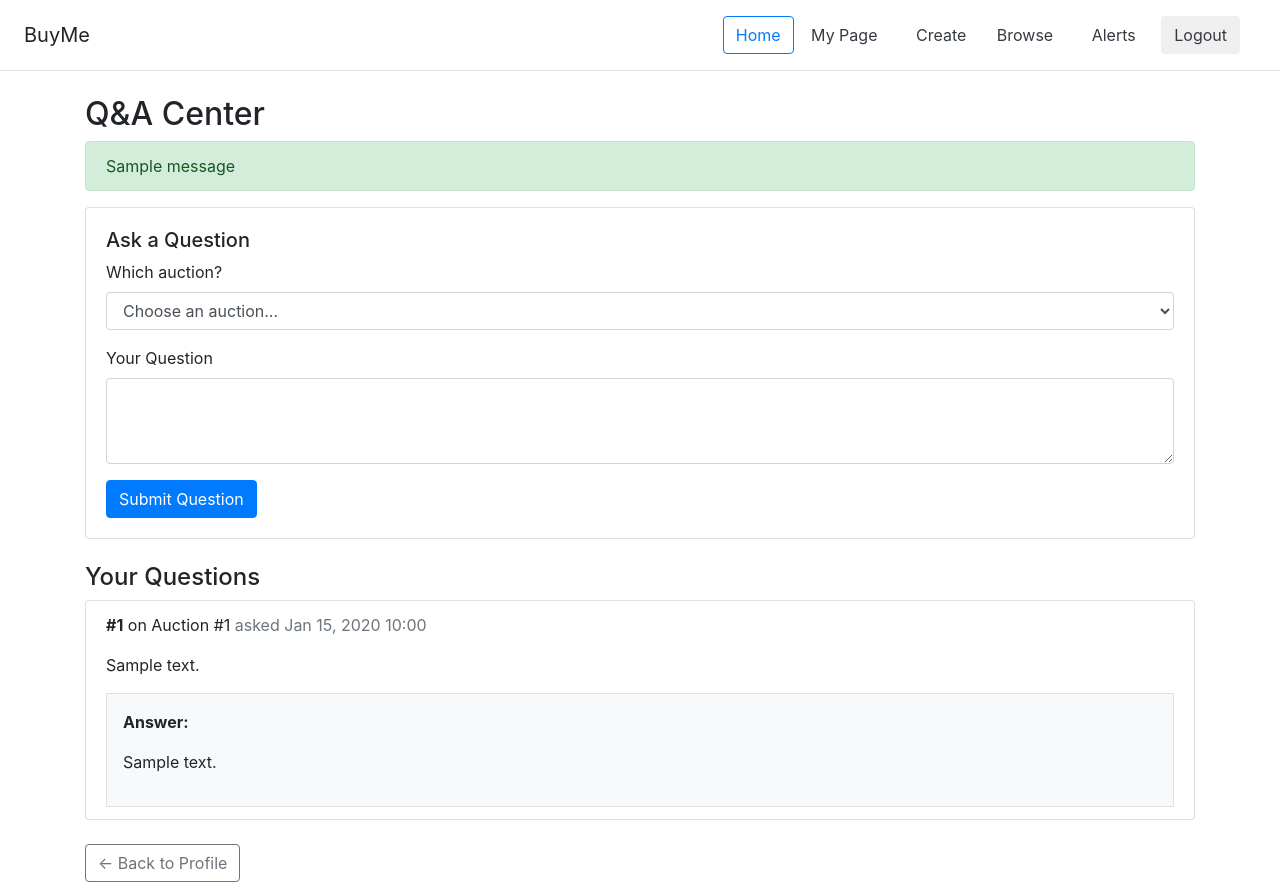
After one commit to Kjets22/dp_project, a Flask app: page /qna in a window 1280 px wide. The commit adds this page. Run offline with Flask 3, Linux system fonts and the light colour scheme; a user stored in the database is signed in; tables that the repository leaves empty hold one stand-in row (values such as "Sample post"); one stand-in notice (Sample message) is shown; some libraries are stand-ins or nearby versions.

Commit message:
feat: qna

```diff
--- a/app/__init__.py
+++ b/app/__init__.py
@@ -435,14 +435,35 @@ def create_app():
     @rep_required
     def answer_question(q_id):
         q = Question.query.get_or_404(q_id)
-        data = request.get_json(force=True)
-        ans = data.get('answer')
+
+        # First try to pull from form data (your HTML form)
+        ans = request.form.get('answer', '').strip()
+
+        # If not in form, try JSON payload
         if not ans:
-            return jsonify(error="answer required"), 400
-        q.answer      = ans
-        q.answered_at = datetime.utcnow()
+            data = request.get_json(silent=True) or {}
+            ans = (data.get('answer') or '').strip()
+
+        if not ans:
+            # If this was an API call, return JSON error
+            if request.is_json:
+                return jsonify(error="answer required"), 400
+            # Otherwise flash & redirect back to rep dashboard
+            flash("Please enter an answer before submitting.", "danger")
+            return redirect(url_for('rep_detail', id=current_user.id))
+
+        # Save the answer
+        q.answer_text     = ans
+        q.answered_by_id  = current_user.id
+        q.answered_at     = datetime.utcnow()
         db.session.commit()
-        return jsonify(message="answered", answered_at=q.answered_at.isoformat()), 200
+
+        # Respond appropriately
+        if request.is_json:
+            return jsonify(message="answered", answered_at=q.answered_at.isoformat()), 200
+
+        flash("Your reply has been posted.", "success")
+        return redirect(url_for('rep_detail', id=current_user.id))
 
     from app.models import User, Category, Item, Auction, Bid, Alert, Question
 
@@ -1229,26 +1250,24 @@ def create_app():
             User.is_admin == False
         ).all()
 
-        # 2) All bids (so you can remove illegal ones)
         bids = Bid.query.order_by(Bid.timestamp.desc()).all()
-
-        # 3) All auctions (so you can remove illegal ones)
         auctions = Auction.query.order_by(Auction.start_time.desc()).all()
 
-        #TODO: make questions available
-        # # 4) All user‐submitted questions (and replies)
-        # #    You’ll need a Question (and maybe Answer) model for this.
-        # from app.models import Question, Answer  # adjust if your models differ
-        # questions = Question.query.order_by(Question.created_at.desc()).all()
+        from app.models import Question
+        questions = (
+            Question.query
+                    .order_by(Question.created_at.desc())
+                    .all()
+        )
 
         return render_template(
             'rep/detail.html',
             users=users,
             bids=bids,
             auctions=auctions,
-            questions=None
-            # questions=questions
+            questions=questions
         )
+
     @app.route('/rep/edit_user/<string:username>', methods=['GET','POST'])
     @rep_required
     def rep_edit_user(username):
@@ -1303,7 +1322,40 @@ def create_app():
         auc = Auction.query.get_or_404(auction_id)
         db.session.delete(auc)
         db.session.commit()
-        flash(f"Auction {auction_id} removed", "info")
         return redirect(url_for('rep_detail', id=current_user.id))
+    @app.route('/qna', methods=['GET','POST'])
+    @login_required
+    def qna():
+        auctions = (
+            Auction.query
+                   .join(Bid, Bid.auction_id == Auction.id)
+                   .filter(Bid.bidder_id == current_user.id)
+                   .distinct()
+                   .order_by(Auction.id.desc())
+                   .all()
+        )
 
+        if request.method == 'POST':
+            auction_id = request.form.get('auction_id', type=int)
+            text       = request.form.get('question', '').strip()
+            if not auction_id or not text:
+                flash('Please select an auction and enter a question.', 'danger')
+                return redirect(url_for('qna'))
+            Auction.query.get_or_404(auction_id)
+            q = Question(
+                auction_id   = auction_id,
+                user_id      = current_user.id,
+                question_text= text
+            )
+            db.session.add(q)
+            db.session.commit()
+            return redirect(url_for('qna'))
+
+        questions = (
+            Question.query
+                    .filter_by(user_id=current_user.id)
+                    .order_by(Question.created_at.desc())
+                    .all()
+        )
+        return render_template('qna.html', auctions=auctions, questions=questions)
     return app
--- /dev/null
+++ b/app/templates/qna.html
@@ -0,0 +1,69 @@
+{% extends 'base.html' %}
+{% block title %}Q&A Center{% endblock %}
+
+{% block content %}
+<div class="container mt-4">
+  <h2>Q&amp;A Center</h2>
+
+  {% with messages = get_flashed_messages(with_categories=true) %}
+    {% if messages %}
+      {% for cat, msg in messages %}
+        <div class="alert alert-{{ cat }}">{{ msg }}</div>
+      {% endfor %}
+    {% endif %}
+  {% endwith %}
+
+  <div class="card mb-4">
+    <div class="card-body">
+      <h5>Ask a Question</h5>
+      <form method="post">
+        <div class="form-group">
+          <label for="auction-select">Which auction?</label>
+          <select id="auction-select" name="auction_id" class="form-control" required>
+            <option value="" disabled selected>Choose an auction…</option>
+            {% for a in auctions %}
+              <option value="{{ a.id }}">
+                #{{ a.id }} – “{{ a.item.title }}” (ends {{ a.end_time.strftime('%b %-d, %Y') }})
+              </option>
+            {% endfor %}
+          </select>
+        </div>
+        <div class="form-group">
+          <label for="question-text">Your Question</label>
+          <textarea id="question-text" name="question" class="form-control" rows="3" required></textarea>
+        </div>
+        <button class="btn btn-primary">Submit Question</button>
+      </form>
+    </div>
+  </div>
+
+  <h4>Your Questions</h4>
+  {% if questions %}
+    <ul class="list-group">
+      {% for q in questions %}
+        <li class="list-group-item">
+          <p>
+            <strong>#{{ q.id }}</strong> on Auction #{{ q.auction_id }}
+            <span class="text-muted">asked {{ q.created_at.strftime('%b %-d, %Y %H:%M') }}</span>
+          </p>
+          <p>{{ q.question_text }}</p>
+          {% if q.answer_text %}
+            <div class="border p-3 bg-light">
+              <p><strong>Answer:</strong></p>
+              <p>{{ q.answer_text }}</p>
+            </div>
+          {% else %}
+            <p class="text-muted">No answer yet.</p>
+          {% endif %}
+        </li>
+      {% endfor %}
+    </ul>
+  {% else %}
+    <p class="text-muted">You haven’t asked any questions yet.</p>
+  {% endif %}
+
+  <a href="{{ url_for('user_detail', id=current_user.id) }}" class="btn btn-outline-secondary mt-4">
+    ← Back to Profile
+  </a>
+</div>
+{% endblock %}
```
Also changed, not shown: app/templates/auth/detail.html (+8 -5 lines), app/templates/rep/detail.html (+27 -16 lines).
